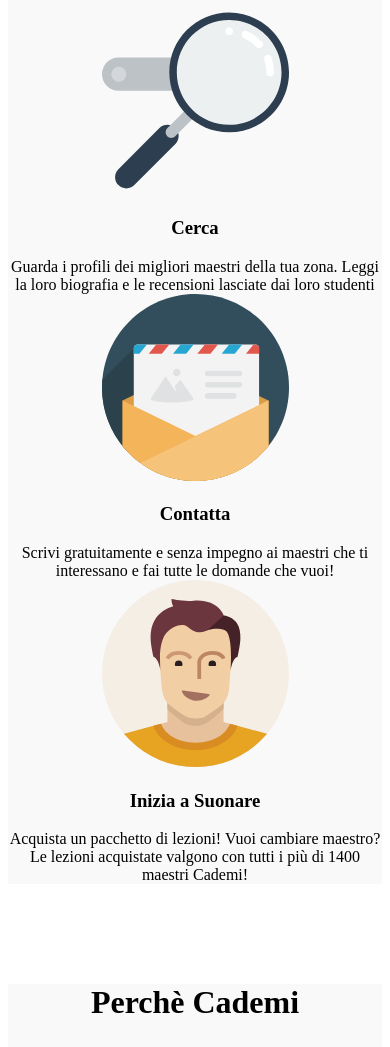
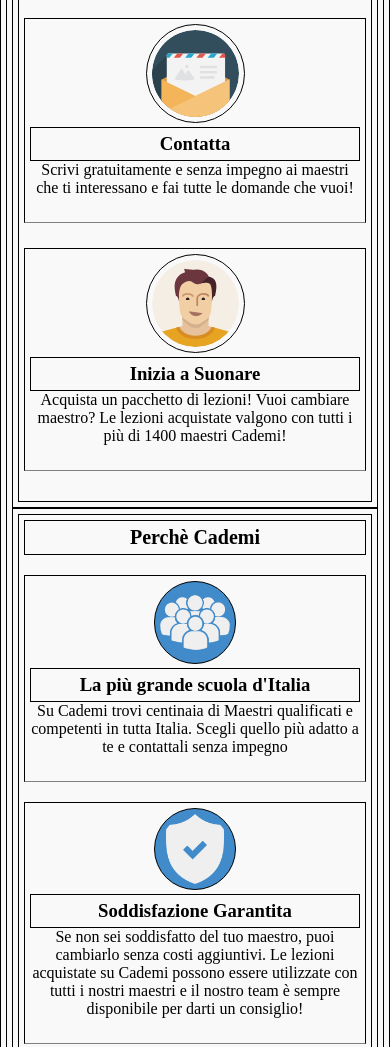
Before and after one commit to DavitJanashia/html-css-resp-wannabe, a plain HTML site: page index.html in a window 390 px wide. Shown: the part 820-1867 px from the top of the page. Drawn offline with Linux system fonts and the light colour scheme.

Commit message:
dettagli

```diff
--- a/css/exstyle.css
+++ b/css/exstyle.css
@@ -1,30 +1,66 @@
 *{
-  /* box-sizing: border-box;
+  box-sizing: border-box;
   padding: 5px;
   border: 1px solid black;
-  margin:0; */
+  margin:0;
 }
 
 
 @media screen and (max-width:419px){
+  body{
+    background-color: #f9f9f9;
+  }
+  .container{
+    padding-left: 5px;
+    padding-right: 5px;
+  }
 
   #lezioni .row > .left, #lezioni .row > .right{
     width:100%;
     float: none;
+    margin-bottom: 25px;
+    border-bottom: 1px solid grey;
+    padding-bottom: 25px;
   }
 
   #steps .row > .left, #steps .row > .central, #steps .row > .right{
     width:100%;
     float: none;
+    margin-bottom:25px;
+    padding-bottom: 25px;
+    border-bottom: 1px solid grey;
+
+  }
+
+  #why .row > .first, #why .row > .second, #why .row > .third{
+    margin-top: 20px;
+    border-bottom: 1px solid grey;
+    padding-bottom: 25px;
+  }
+
+  hr{
+    display: none;
   }
 
   .row{
     width: auto;
+    margin-top:0;
   }
 
   img{
-    width: 50%;
+    max-width: 30%;
     height: auto;
+    border-radius: 50%;
+    padding: 5px;
+  }
+
+  #why .row img{
+    width: 25%;
+    padding: 5px;
+  }
+
+  h1{
+    font-size: 20px;
   }
 
 }
```
